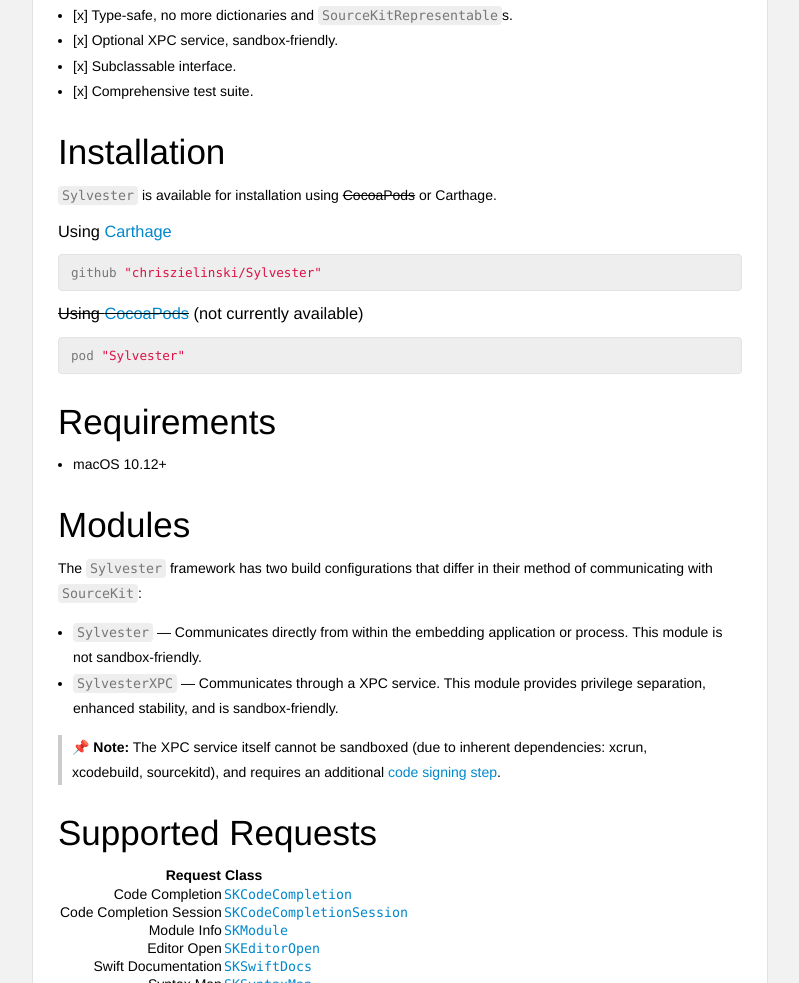
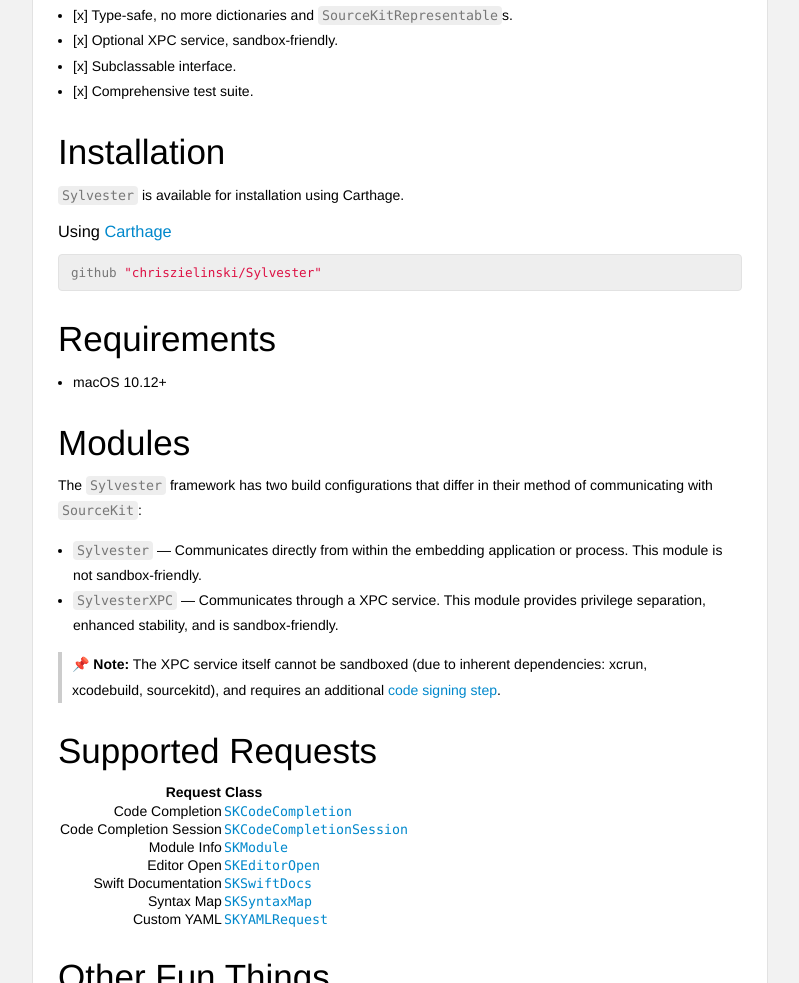
Before and after one commit to chriszielinski/Sylvester, a plain HTML site: page docs/index.html in a window 1280 px wide. Shown: the part 2871-3854 px from the top of the page, without its empty margins (364-1163 px from the left). Drawn offline with Linux system fonts and the light colour scheme.

Commit message:
Update docs

```diff
--- a/docs/index.html
+++ b/docs/index.html
@@ -227,12 +227,9 @@
 </ul>
 <h1 id='installation' class='heading'>Installation</h1>
 
-<p><code>Sylvester</code> is available for installation using <del>CocoaPods</del> or Carthage.</p>
+<p><code>Sylvester</code> is available for installation using Carthage.</p>
 <h3 id='using-a-href-https-github-com-carthage-carthage-carthage-a' class='heading'>Using <a href="https://github.com/Carthage/Carthage">Carthage</a></h3>
 <pre class="highlight ruby"><code><span class="n">github</span> <span class="s2">"chriszielinski/Sylvester"</span>
-</code></pre>
-<h3 id='del-using-a-href-http-cocoapods-org-cocoapods-a-del-not-currently-available' class='heading'><del>Using <a href="http://cocoapods.org/">CocoaPods</a></del> (not currently available)</h3>
-<pre class="highlight ruby"><code><span class="n">pod</span> <span class="s2">"Sylvester"</span>
 </code></pre>
 <h1 id='requirements' class='heading'>Requirements</h1>
 
```
Also changed, not shown: docs/docsets/.docset/Contents/Resources/Documents/index.html, 1 other file.
